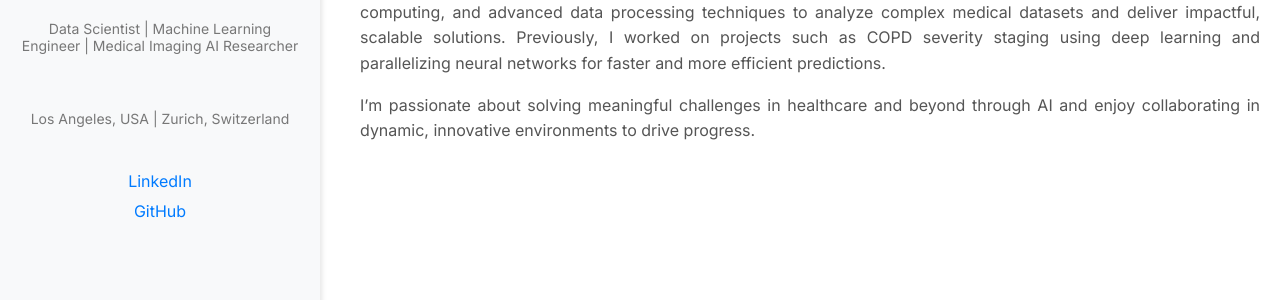
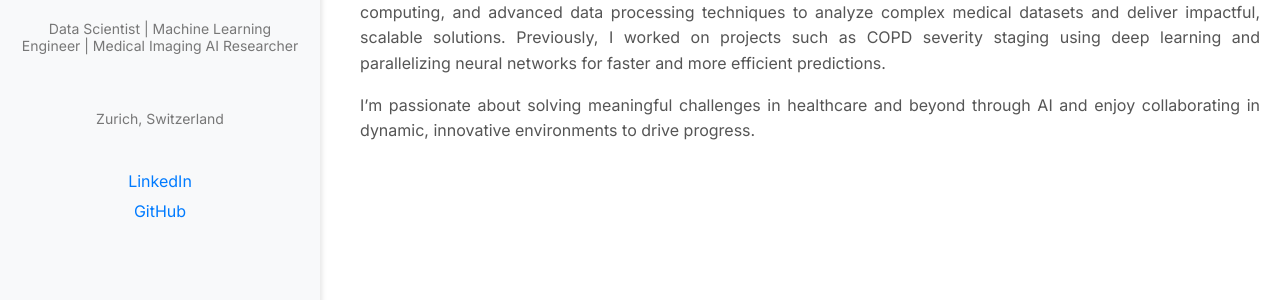
Before and after one commit to thomkell/thomkell.github.io, a Jekyll site: the page built from index.md, in a window 1280 px wide. Shown: the part 273-573 px from the top of the page. Built offline with Jekyll 4.4.1, drawn with Linux system fonts in a browser that asks for light colours.

Commit message:
Update default.html
Only zurich

```diff
--- a/_layouts/default.html
+++ b/_layouts/default.html
@@ -18,7 +18,7 @@
         <h2>Thomas Hinano Keller</h2>
         <p>Data Scientist | Machine Learning Engineer | Medical Imaging AI Researcher</p>
 
-        <p><p>Los Angeles, USA | Zurich, Switzerland</p>
+        <p><p>Zurich, Switzerland</p>
 
         <!-- Social Links -->
         <ul class="social-links">
```
